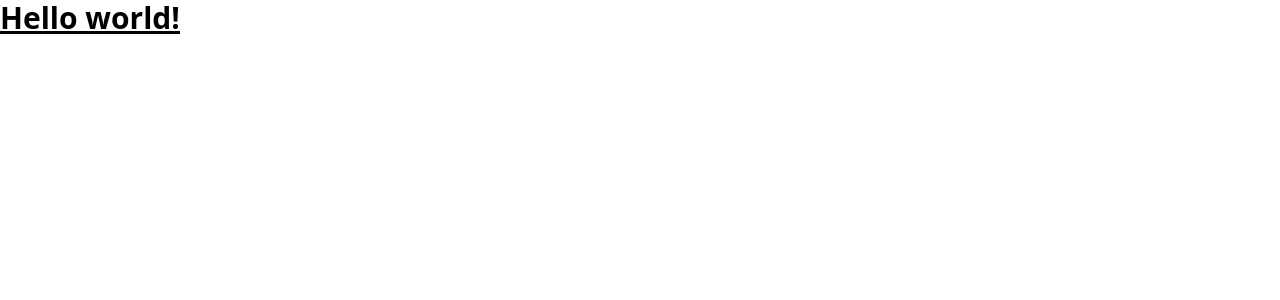
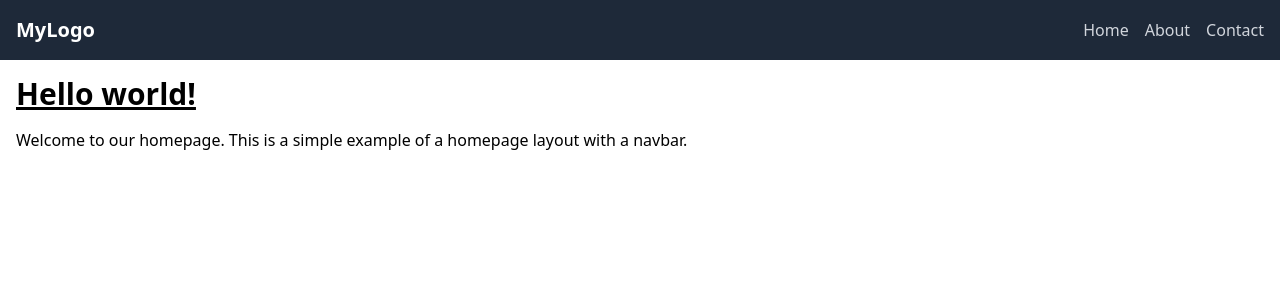
Before and after one commit to Bhavishya-tiwari/my-vite-app, a React (Vite) app: page / in a window 1280 px wide. Shown: the top 300 px of the page. Built offline with nearby package versions, Linux system fonts and the light colour scheme.

Commit message:
basic homepage

```diff
--- a/src/App.jsx
+++ b/src/App.jsx
@@ -1,12 +1,37 @@
 function App() {
-
   return (
     <>
-        <h1 class="text-3xl font-bold underline">
-    Hello world!
-  </h1>
+      {/* Navbar */}
+      <nav className="bg-gray-800 p-4">
+        <div className="container mx-auto flex justify-between items-center">
+          <a href="/" className="text-white text-xl font-bold">
+            MyLogo
+          </a>
+          <div className="space-x-4">
+            <a href="/" className="text-gray-300 hover:text-white">
+              Home
+            </a>
+            <a href="/about" className="text-gray-300 hover:text-white">
+              About
+            </a>
+            <a href="/contact" className="text-gray-300 hover:text-white">
+              Contact
+            </a>
+          </div>
+        </div>
+      </nav>
+
+      {/* Main Content */}
+      <main className="container mx-auto p-4">
+        <h1 className="text-3xl font-bold underline">
+          Hello world!
+        </h1>
+        <p className="mt-4">
+          Welcome to our homepage. This is a simple example of a homepage layout with a navbar.
+        </p>
+      </main>
     </>
-  )
+  );
 }
 
-export default App
+export default App;
```
